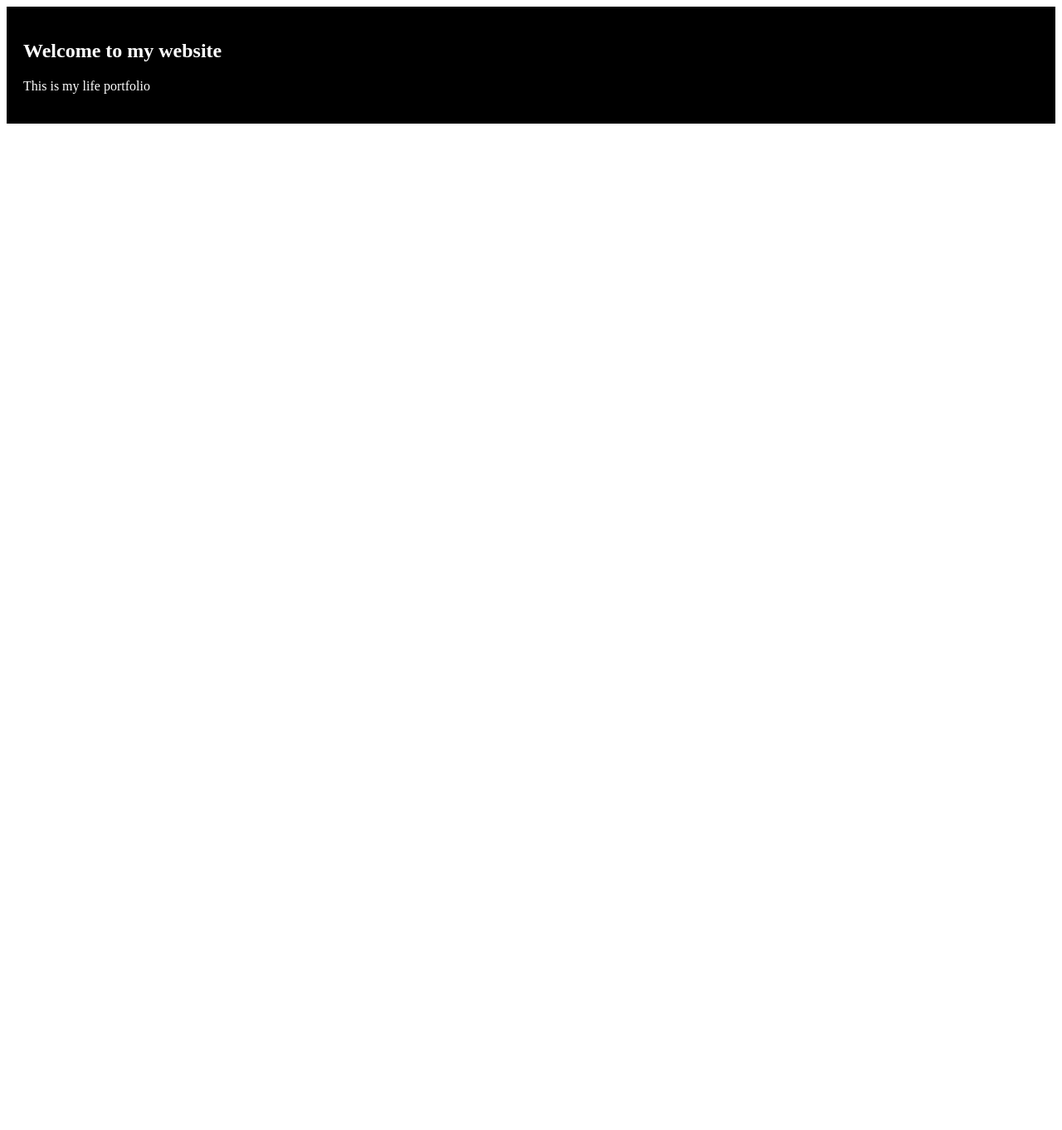
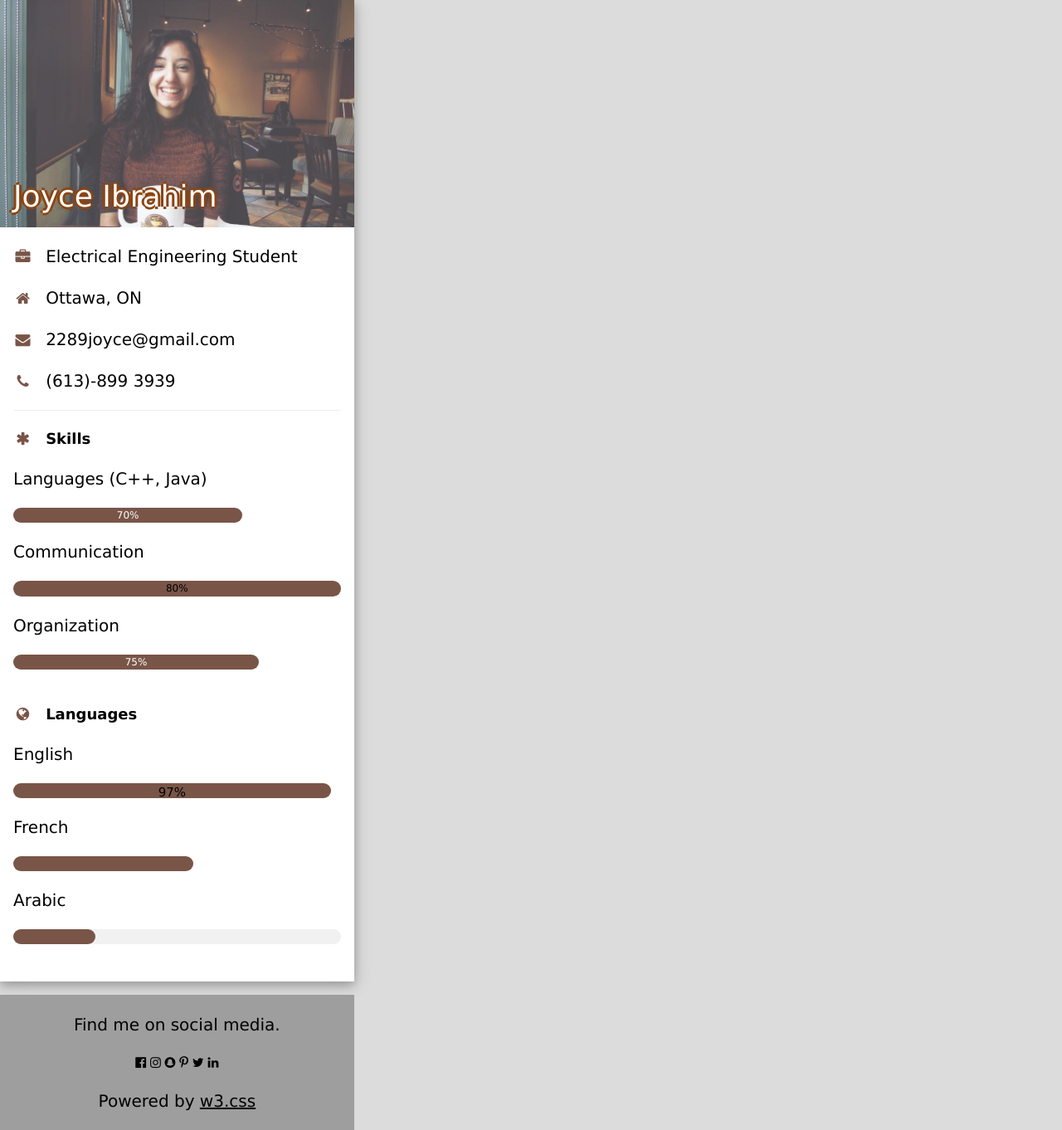
Before and after one commit to joyceibrahim/joyceibrahim.github.io, a plain HTML site: page index.html in a window 1280 px wide. Shown: the whole page at 83% size. Before the commit the page ends 800 px from the top, so only its background shows below. Drawn offline with nearby package versions, Linux system fonts and the light colour scheme.

Commit message:
changing website

```diff
--- a/index.html
+++ b/index.html
@@ -1,18 +1,108 @@
 <!DOCTYPE html>
 <html>
+    <meta charset="UTF-8">
+<meta name="viewport" content="width=device-width, initial-scale=1">
+<link rel="stylesheet" href="https://www.w3schools.com/w3css/4/w3.css">
+<link rel='stylesheet' href='https://fonts.googleapis.com/css?family=Roboto'>
+<link rel="stylesheet" href="https://cdnjs.cloudflare.com/ajax/libs/font-awesome/4.7.0/css/font-awesome.min.css">
+<head>
+<style>
+body {
+    background-color: gainsboro;
+}
+
+h1 {
+
+    font-family: verdana;
+    color: black;
+    text-align: center;
+}
+
+p {
+    font-family: verdana;
+    font-size: 20px;
+}
+
+    #my-name {
+        color: #ffffff;
+        text-shadow: -3px 0 saddlebrown, 0 3px saddlebrown, 3px 0 saddlebrown, 0 -3px saddlebrown;
+
+    }
+
+</style>
+</head>
 <header><title>Joyci Wesite</title></header>
+
 <body>
+      <!-- Left Column -->
+    <div class="w3-third">
+
+      <div class="w3-white w3-text-black w3-card-4">
+        <div class="w3-display-container">
+          <img src="1170918_10153783370486093_8860664387363822107_n.jpg" style="width:100%" alt="Avatar">
+          <div class="w3-display-bottomleft w3-container w3-text-black">
+              <style>
+
+              </style>
+            <h1 id="my-name">Joyce Ibrahim</h1>
+          </div>
+        </div>
+        <div class="w3-container">
+          <p><i class="fa fa-briefcase fa-fw w3-margin-right w3-large w3-text-brown"></i>Electrical Engineering Student</p>
+          <p><i class="fa fa-home fa-fw w3-margin-right w3-large w3-text-brown"></i>Ottawa, ON</p>
+          <p><i class="fa fa-envelope fa-fw w3-margin-right w3-large w3-text-brown"></i>2289joyce@gmail.com</p>
+          <p><i class="fa fa-phone fa-fw w3-margin-right w3-large w3-text-brown"></i>(613)-899 3939</p>
+          <hr>
+
+          <p class="w3-large"><b><i class="fa fa-asterisk fa-fw w3-margin-right w3-text-brown"></i>Skills</b></p>
+          <p>Languages (C++, Java) </p>
+          <div class="w3-light-black w3-round-xlarge w3-small">
+            <div class="w3-container w3-center w3-round-xlarge w3-brown" style="width:70%">70%</div>
+          </div>
+          <p>Communication</p>
+          <div class="w3-light-black w3-round-xlarge w3-small">
+            <div class="w3-container w3-center w3-round-xlarge w3-brown" style="width:100%">
+              <div class="w3-center w3-text-black">80%</div>
+            </div>
+          </div>
+          <p>Organization</p>
+          <div class="w3-light-black w3-round-xlarge w3-small">
+            <div class="w3-container w3-center w3-round-xlarge w3-brown" style="width:75%">75%</div>
+          </div>
+          <br>
+
+          <p class="w3-large w3-text-theme"><b><i class="fa fa-globe fa-fw w3-margin-right w3-text-brown"></i>Languages</b></p>
+          <p>English</p>
+          <div class="w3-light-black w3-round-xlarge">
+            <div class="w3-round-xlarge w3-brown" style="height:18px;width:97%">
+              <div class="w3-center w3-text-black">97%</div>
+          </div>
+          <p>French</p>
+          <div class="w3-light-black w3-round-xlarge">
+            <div class="w3-round-xlarge w3-brown" style="height:18px;width:55%"></div>
+          </div>
+          <p>Arabic</p>
+          <div class="w3-light-grey w3-round-xlarge">
+            <div class="w3-round-xlarge w3-brown" style="height:18px;width:25%"></div>
+          </div>
+          <br>
+        </div>
+      </div><br>
+
+    <!-- End Left Column -->
+    </div>
+<footer class="w3-container w3-grey w3-center w3-margin-top">
+  <p>Find me on social media.</p>
+  <i class="fa fa-facebook-official w3-hover-opacity"></i>
+  <i class="fa fa-instagram w3-hover-opacity"></i>
+  <i class="fa fa-snapchat w3-hover-opacity"></i>
+  <i class="fa fa-pinterest-p w3-hover-opacity"></i>
+  <i class="fa fa-twitter w3-hover-opacity"></i>
+  <i class="fa fa-linkedin w3-hover-opacity"></i>
+  <p>Powered by <a href="https://www.w3schools.com/w3css/default.asp" target="_blank">w3.css</a></p>
+</footer>
 
 
-<div style="background-color:black;color:white;padding:20px;">
-  <h2>Welcome to my website</h2>
-  <p>This is my life portfolio</p>
 
-</div>
-</head>
-
+</body>
 </html>
-
-</head>
-
-</html>
```
Also changed, not shown: 1170918_10153783370486093_8860664387363822107_n.jpg (added), 1 other file.
